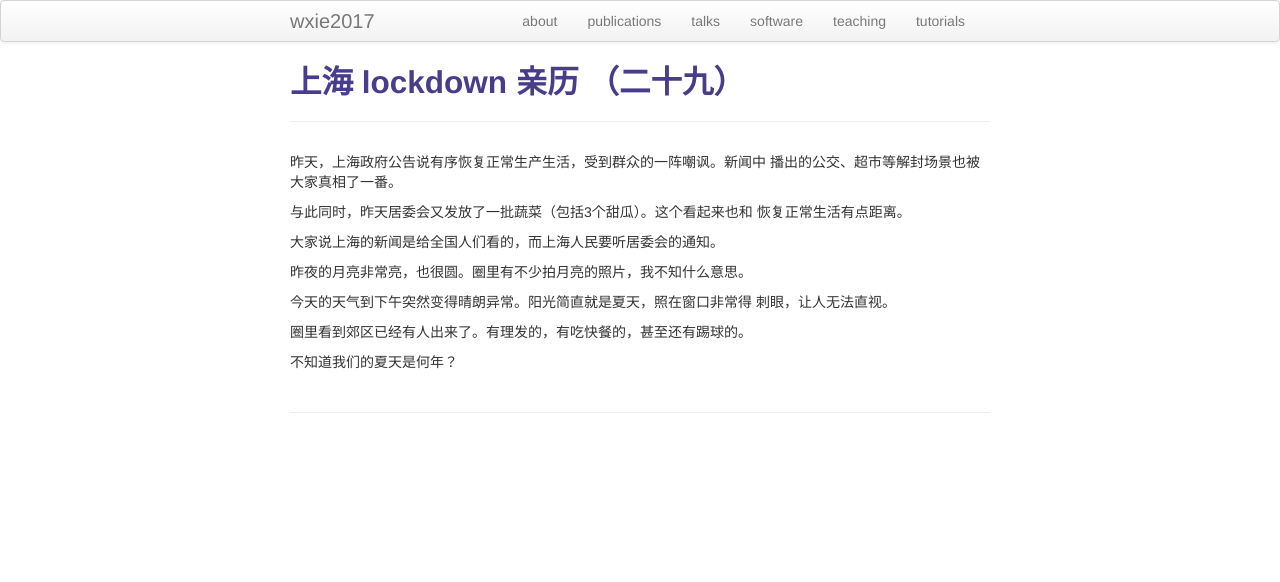
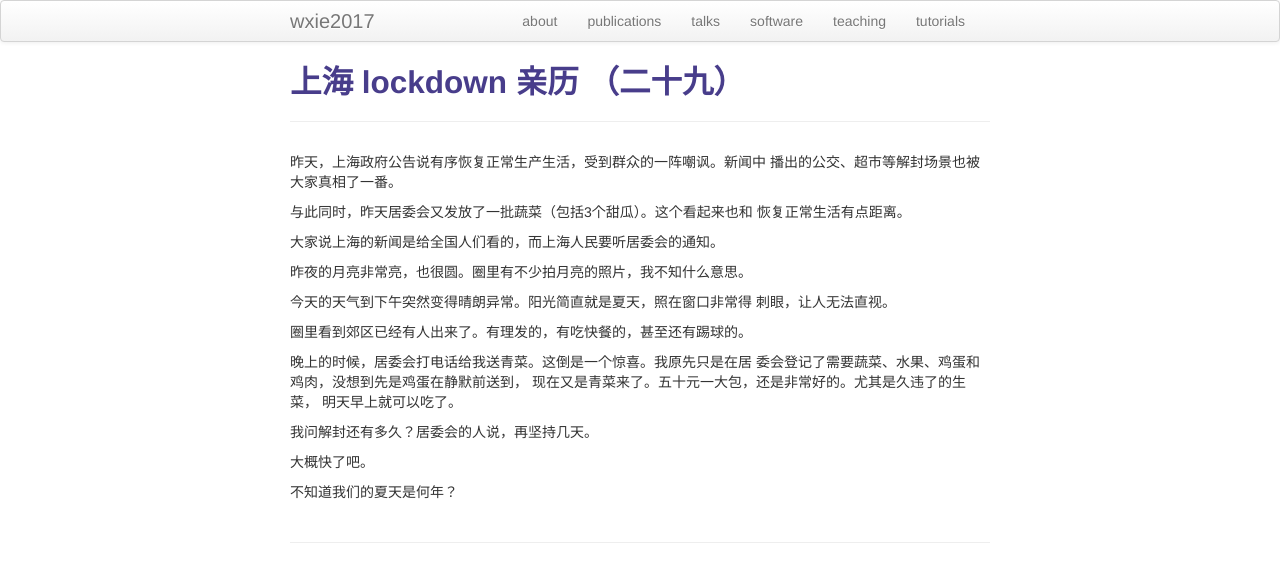
Before and after one commit to wxie2017/wxie2017.github.io, a Jekyll site: the page built from pages/article/上海-lockdown-亲历-29.md, in a window 1280 px wide. Shown: the top 582 px of the page. Built offline with Jekyll 4.4.1, drawn with Linux system fonts in a browser that asks for light colours.

Commit message:
add new article: shanghai lockdown 30

```diff
--- a/pages/article/上海-lockdown-亲历-29.md
+++ b/pages/article/上海-lockdown-亲历-29.md
@@ -20,4 +20,13 @@ description: thought on 2022-05-17
 
 圈里看到郊区已经有人出来了。有理发的，有吃快餐的，甚至还有踢球的。
 
+晚上的时候，居委会打电话给我送青菜。这倒是一个惊喜。我原先只是在居
+委会登记了需要蔬菜、水果、鸡蛋和鸡肉，没想到先是鸡蛋在静默前送到，
+现在又是青菜来了。五十元一大包，还是非常好的。尤其是久违了的生菜，
+明天早上就可以吃了。
+
+我问解封还有多久？居委会的人说，再坚持几天。
+
+大概快了吧。
+
 不知道我们的夏天是何年？
```
Also changed, not shown: pages/article/上海-lockdown-亲历-30.md (added, +14 -0 lines), pages/pubs.md (+1 -0 lines).
